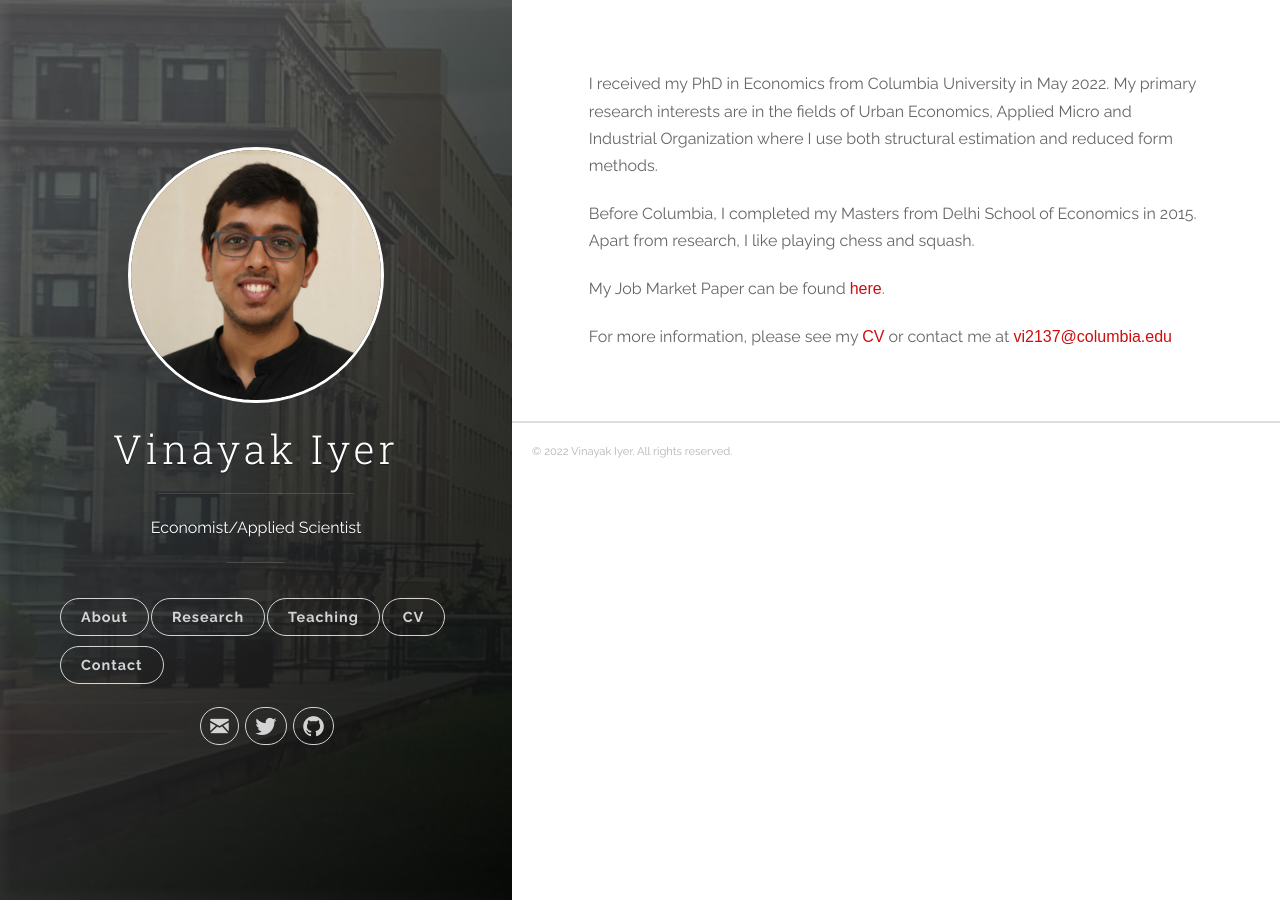
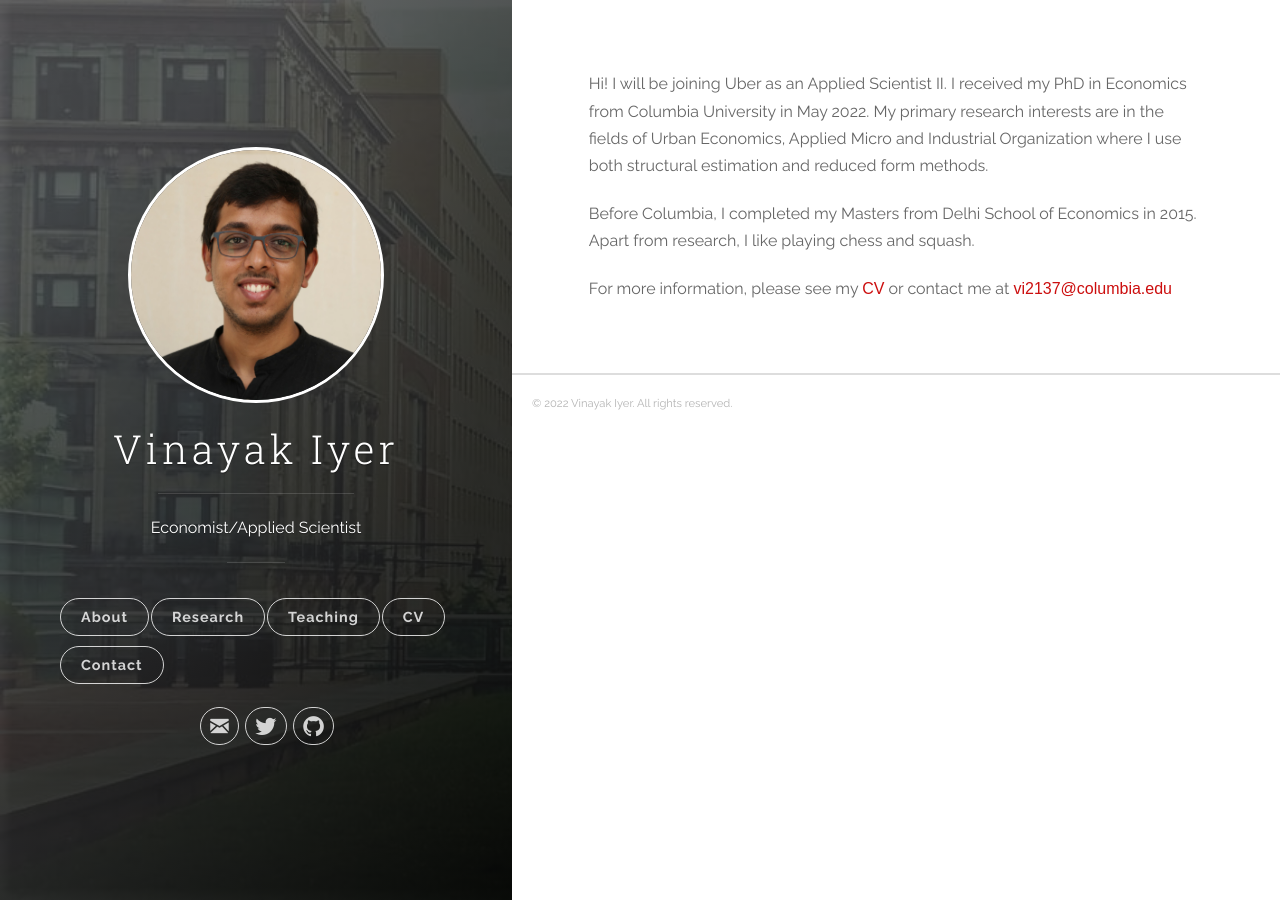
Before and after one commit to vinayakiyer/vinayakiyer.github.io, a Jekyll site: the page built from _posts/2018-06-14-about.markdown, in a window 1280 px wide. Built offline with Jekyll 4.4.1, drawn with Linux system fonts in a browser that asks for light colours.

Commit message:
Update 2018-06-14-about.markdown

```diff
--- a/_posts/2018-06-14-about.markdown
+++ b/_posts/2018-06-14-about.markdown
@@ -3,10 +3,8 @@ title:  " "
 categories: [jekyll]
 tags: [jekyll]
 ---
-I received my PhD in Economics from Columbia University in May 2022. My primary research interests are in the fields of Urban Economics, Applied Micro and Industrial Organization where I use both structural estimation and reduced form methods.
+Hi! I will be joining Uber as an Applied Scientist II. I received my PhD in Economics from Columbia University in May 2022. My primary research interests are in the fields of Urban Economics, Applied Micro and Industrial Organization where I use both structural estimation and reduced form methods.
 
 Before Columbia, I completed my Masters from Delhi School of Economics in 2015. Apart from research, I like playing chess and squash.
 
-My Job Market Paper can be found <a href="https://vinayakiyer.github.io/files/Iyer_JMP.pdf" target="_blank"><b><font face="Arial" color="#cc0e0e">here</font></b></a>.
-
 For more information, please see my <a href="https://vinayakiyer.github.io/files/CV_Vinayak.pdf" target="_blank"><b><font face="Arial" color="#cc0e0e">CV</font></b></a> or contact me at <a href="mailto:{{ site.author.email }}" title="Email {{ site.author.email }}" target="_blank"><b><font face="Arial" color="#cc0e0e">vi2137@columbia.edu</font></b></a>
```
